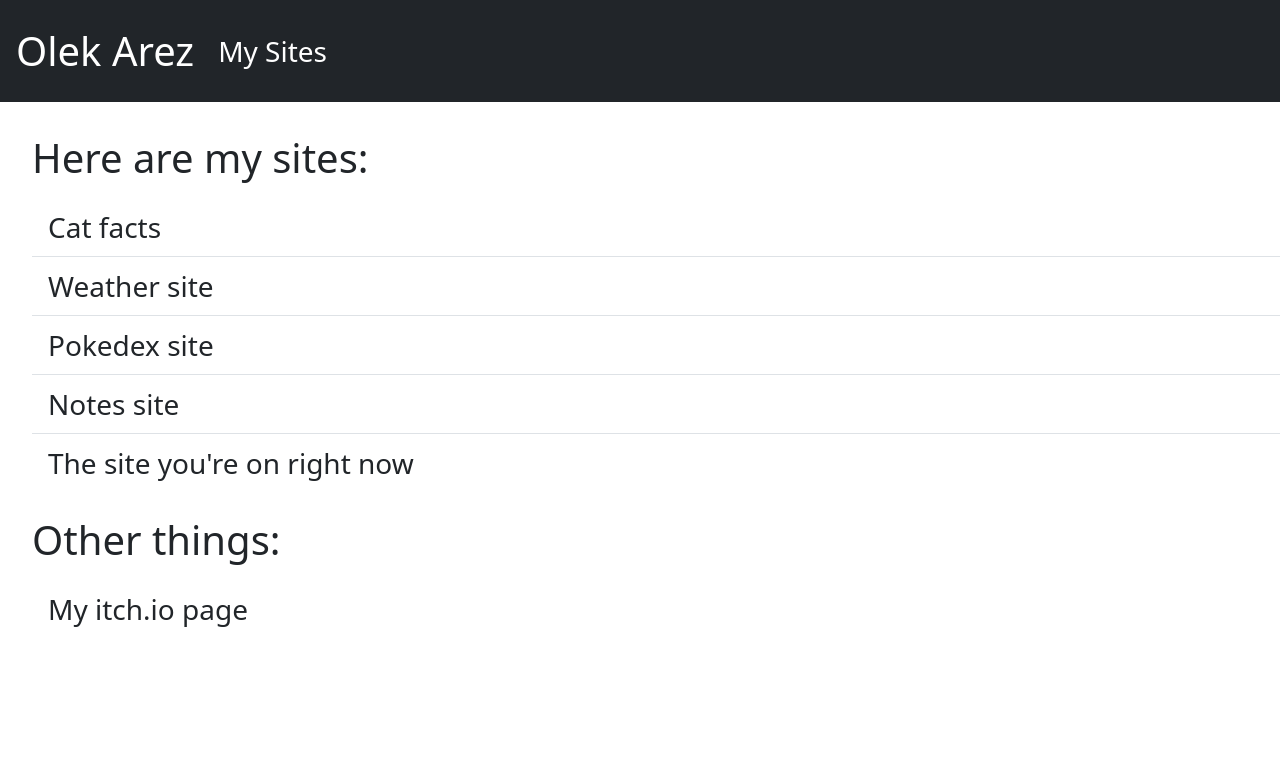
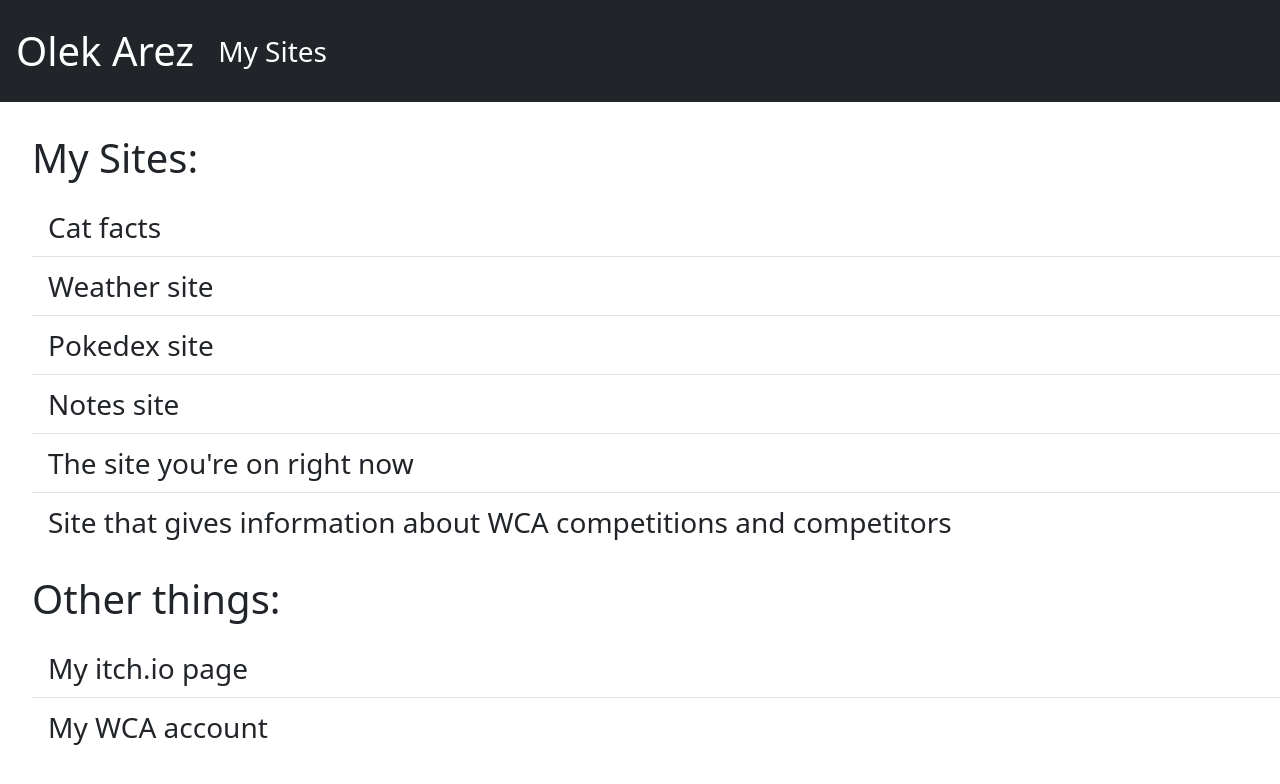
Before and after one commit to Sosna123/my-sites-page, a Vue app: page /#/sites in a window 1280 px wide. Shown: the top 784 px of the page. Built offline with nearby package versions, Linux system fonts and the light colour scheme.

Commit message:
WCA account and wca info page added

```diff
--- a/src/views/Sites.vue
+++ b/src/views/Sites.vue
@@ -1,6 +1,6 @@
 <template>
     <div class="container-fluid p-2 ms-4">
-        <p class="display-6">Here are my sites:</p>
+        <p class="display-6">My Sites:</p>
         <ul class="list-group list-group-flush">
             <li v-for="site in sites" :key="site.link" class="list-group-item">
                 <a :href="site.link" target="_blank" class="lead text-reset text-decoration-none fs-3">{{ site.text }}</a>
@@ -26,11 +26,13 @@ export default{
             {link: "https://sosna123.github.io/Weather-API/", text: "Weather site"},
             {link: "https://sosna-pokedex.netlify.app/", text: "Pokedex site"},
             {link: "https://notatki-db.netlify.app/#/", text: "Notes site"},
-            {link: "https://sosna-home-page.netlify.app/#/", text: "The site you're on right now"}
+            {link: "https://sosna-home-page.netlify.app/#/", text: "The site you're on right now"},
+            {link: "https://wca-info.netlify.app/#/", text: "Site that gives information about WCA competitions and competitors"},
         ]
 
         const otherLinks = [
-            {link: "https://sosnowy123.itch.io/", text: "My itch.io page"}
+            {link: "https://sosnowy123.itch.io/", text: "My itch.io page"},
+            {link: "https://www.worldcubeassociation.org/persons/2022AREZ01", text: "My WCA account"},
         ]
 
         return{
```
